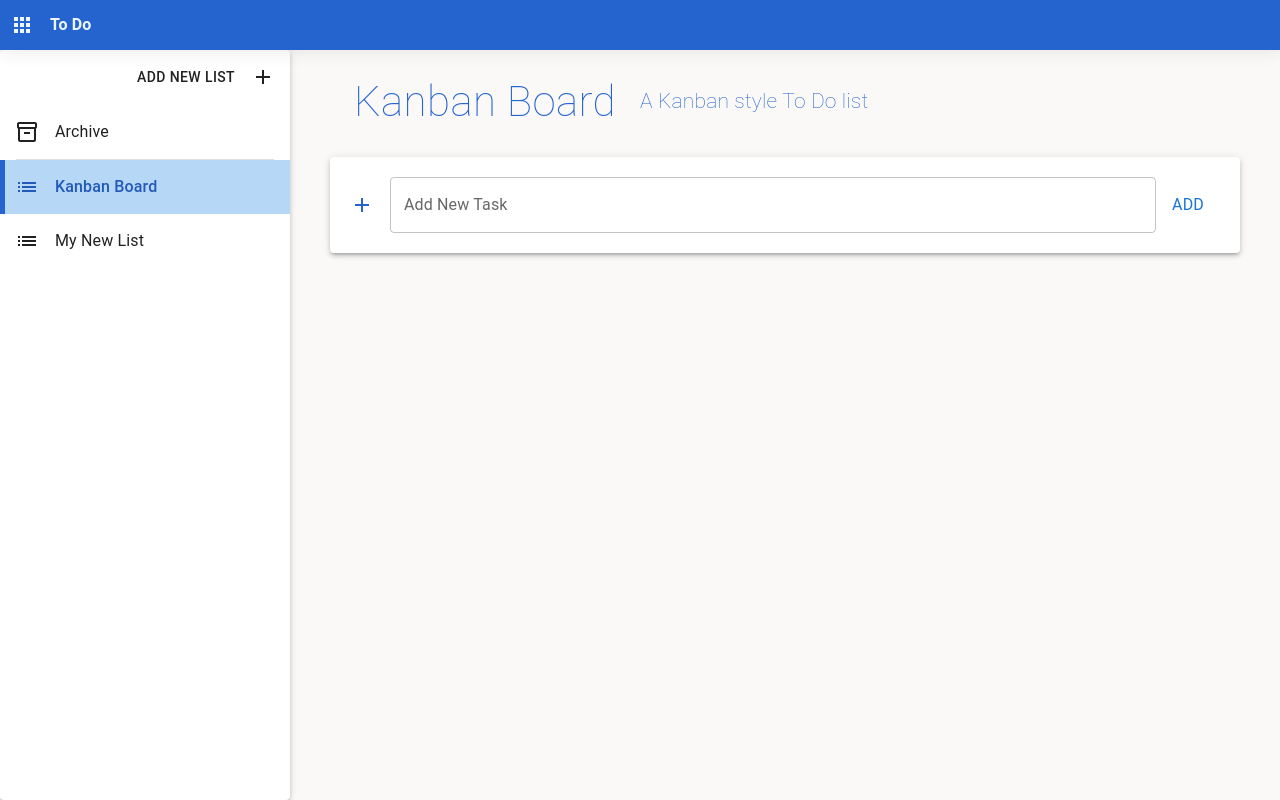
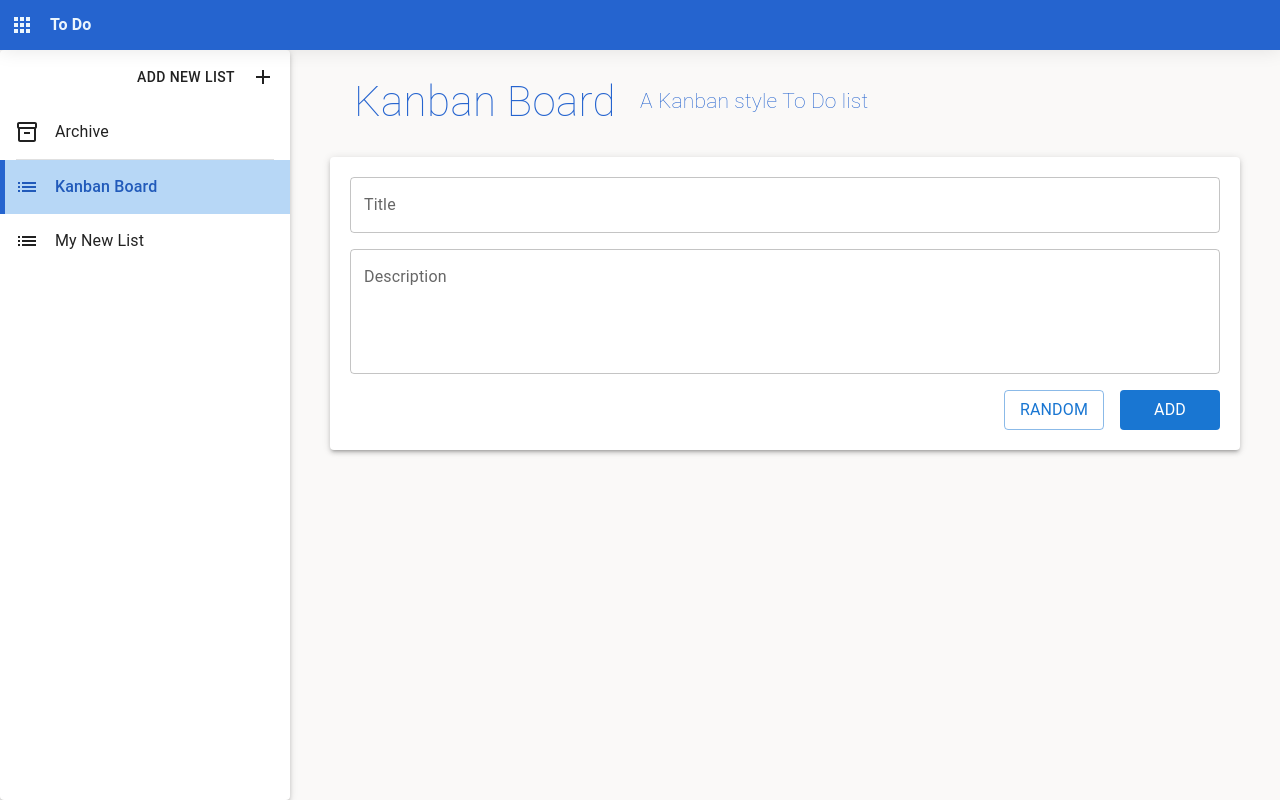
Before and after one commit to PCM-M46-Coursework/W05-Todo-List-Challenge, a React (Create React App) app: page / in a window 1280 px wide. Built offline with nearby package versions, Linux system fonts and the light colour scheme; a web font is replaced by a local one.

Commit message:
Add Random Task API calls.

```diff
--- a/src/App.js
+++ b/src/App.js
@@ -88,7 +88,6 @@ export default function App()
     useEffect(() =>
     {
         localStorage.isArchiveSelected = archiveSelected;
-        console.log(localStorage.isArchiveSelected);
         if (archiveSelected !== true) return;
         setDocumentTitle('Archive • Task List Challenge');
     }, [archiveSelected]);
--- a/src/components/panels/AddTaskPanel/AddTaskPanel.css
+++ b/src/components/panels/AddTaskPanel/AddTaskPanel.css
@@ -6,7 +6,3 @@
 .add-task-panel svg {
     color: var(--bg-brand);
 }
-
-.add-task-panel .add-task-input {
-    color: var(--bg-brand);
-}
--- a/src/components/panels/AddTaskPanel/AddTaskPanel.js
+++ b/src/components/panels/AddTaskPanel/AddTaskPanel.js
@@ -1,30 +1,78 @@
-import AddSharpIcon from '@mui/icons-material/AddSharp';
-
-import {
+import React, { useState } from 'react';
+import
+{
     Paper,
     Typography,
     Stack,
     TextField,
-    Button
+    Button,
+    Tooltip
 } from '@mui/material';
-
 import './AddTaskPanel.css';
 
-export default function AddTaskPanel()
+/**
+ * A component for adding a new task to a list.
+ *
+ * @param {Object} props - The component props.
+ * @param {Function} props.addTaskToList - A function to add a new task to the list.
+ * @returns {JSX.Element} - The rendered component.
+ */
+export default function AddTaskPanel({ addTaskToList })
 {
+    const [title, setTitle] = useState('');
+    const [description, setDescription] = useState('');
+
+    /**
+     * Called when the Add button within the rendered component is clicked.
+     */
+    function onSubmit()
+    {
+        addTaskToList(title, description);
+        setTitle('');
+        setDescription('');
+    }
+
+    /**
+     * Called when the Random button within the rendered component is clicked.
+     */
+    async function onRandom()
+    {
+        const random = Math.ceil(Math.random() * 149);
+        const response = await fetch(`https://dummyjson.com/todos/${random}`);
+        const json = await response.json();
+        setTitle(json.todo);
+        setDescription('');
+    }
+
     return (
         <Paper elevation={3} className="add-task-panel">
+            <Stack gap={2}>
                 <Stack direction={"row"} alignItems={"center"}>
-                <AddSharpIcon sx={{ mr: 2 }} />
                     <TextField
                         fullWidth
-                    id="fullWidth"
-                    label="Add New Task"
-                    className="add-task-input"
+                        label="Title"
+                        value={title}
+                        onChange={e => setTitle(e.target.value)}
                     />
-                <Button>
+                </Stack>
+                <Stack direction={"row"} alignItems={"center"}>
+                    <TextField
+                        fullWidth
+                        multiline
+                        rows={4}
+                        label="Description"
+                        value={description}
+                        onChange={e => setDescription(e.target.value)}
+                    />
+                </Stack>
+                <Stack direction={"row"} justifyContent={"flex-end"} gap={2}>
+                    <Button onClick={onRandom} variant="outlined" size="large" sx={{ width: 100 }} disableElevation>
+                        <Typography>Random</Typography>
+                    </Button>
+                    <Button onClick={onSubmit} variant="contained" size="large" sx={{ width: 100 }} disableElevation>
                         <Typography>Add</Typography>
                     </Button>
+                </Stack>
             </Stack>
         </Paper>
     );
--- a/src/components/panels/MainPanel/MainPanel.js
+++ b/src/components/panels/MainPanel/MainPanel.js
@@ -1,28 +1,50 @@
-import { Container, Typography, Stack } from '@mui/material';
+import { Typography, Stack, Box } from '@mui/material';
 
 import AddTaskPanel from '../AddTaskPanel';
 
 import './MainPanel.css';
-import { isEmpty } from 'lodash';
 
+/**
+ * A component for displaying a list of tasks.
+ *
+ * @param {Object} props - The component props.
+ * @param {boolean} props.isArchiveSelected - A boolean indicating whether the archive is selected.
+ * @param {Array} props.currentTaskListFilter - An array of task list filters.
+ * @returns {JSX.Element} - The rendered component.
+ */
 export default function MainPanel({ isArchiveSelected, currentTaskListFilter })
 {
-    let title = "Archived Tasks";
-    let description = "";
+    const selectedTaskList = currentTaskListFilter[0];
+    let title = selectedTaskList?.title || "Archived Tasks";
+    let description = selectedTaskList?.description || "";
 
-    if (isArchiveSelected !== true)
+    /**
+     * Adds a new task to the list.
+     *
+     * @param {string} newTask - The new task to add to the list.
+     */
+    function addTaskToList(newTask)
     {
-        title = currentTaskListFilter[0]?.title;
-        description = currentTaskListFilter[0]?.description;
+        // TODO: Task <-> TaskList Relations.
+        // TODO: Task Persistence.
+        console.log("addTaskToList:", newTask);
     }
 
     return (
-        <Container class="main-panel">
+        <Box className="main-panel">
             <Stack sx={{ mb: 3, pl: 3 }} direction={"row"} alignItems={"center"} gap={3}>
                 <Typography className="title">{title}</Typography>
                 <Typography className="description">{description}</Typography>
             </Stack>
-            <AddTaskPanel />
-        </Container>
+            {isArchiveSelected
+                ? <>
+                    {/* ARCHIVE PANEL */}
+                  </>
+                : <>
+                    <AddTaskPanel addTaskToList={addTaskToList} />
+                    {/* TASK LIST PANEL */}
+                  </>
+            }
+        </Box>
     );
 }
```
Lines whose indentation alone changed are shown as unchanged.
